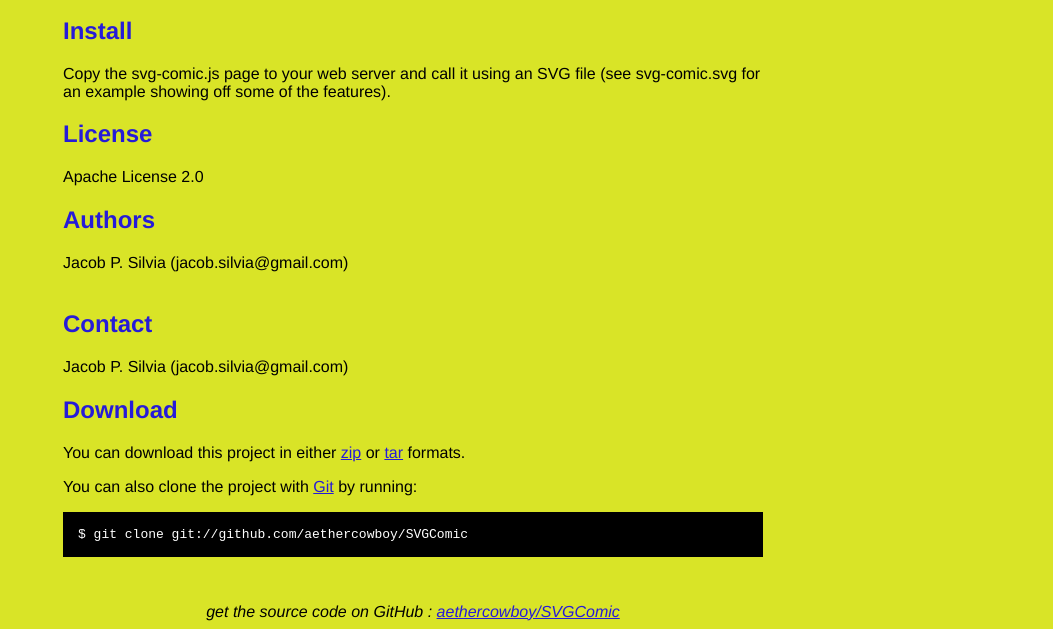
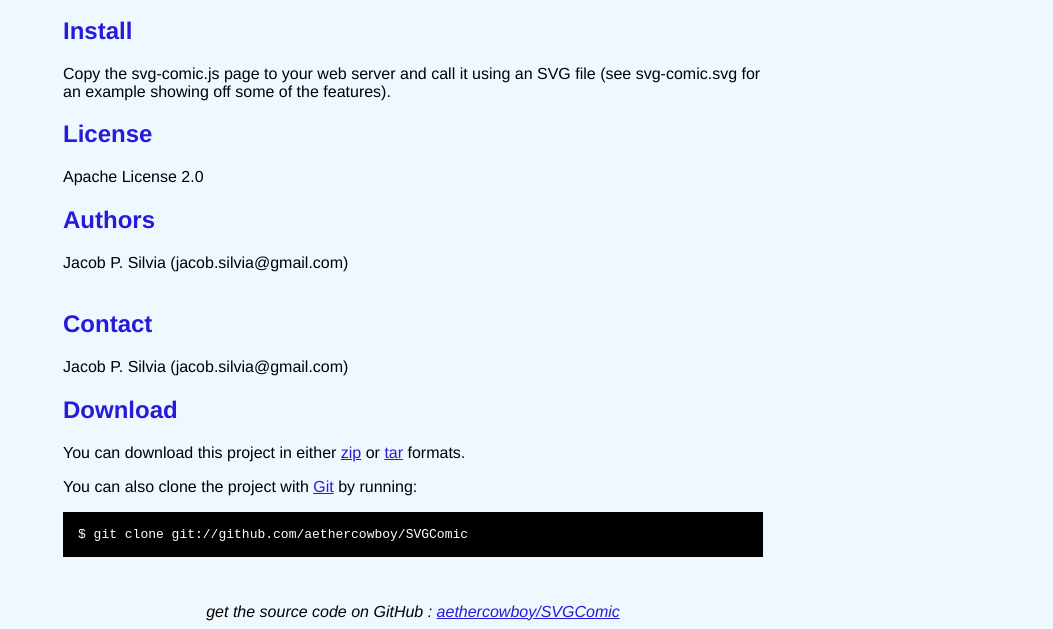
Before and after one commit to aethercowboy/SVGComic, a plain HTML site: page index.html in a window 1280 px wide. Shown: the part 374-1003 px from the top of the page, without its empty margins (227-1280 px from the left). Drawn offline with Linux system fonts and the light colour scheme.

Commit message:
Changing ugly background color to aliceblue.

```diff
--- a/index.html
+++ b/index.html
@@ -8,7 +8,7 @@
   <style type="text/css">
     body {
       margin-top: 1.0em;
-      background-color: #d9e427;
+      background-color: aliceblue;
       font-family: Helvetica, Arial, FreeSans, san-serif;
       color: #000000;
     }
```
